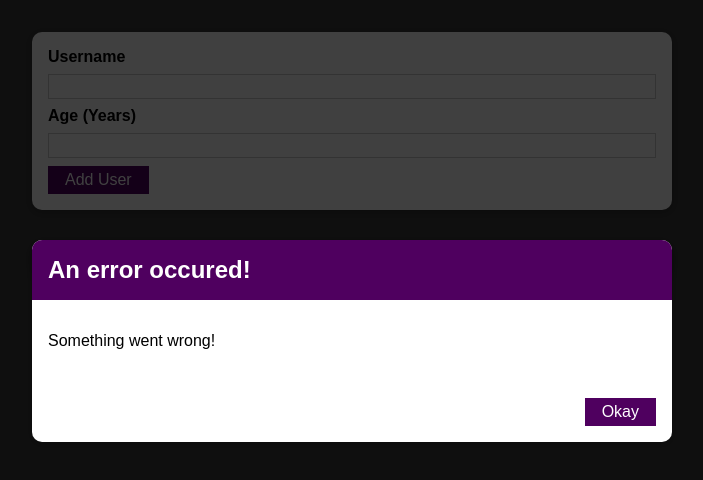
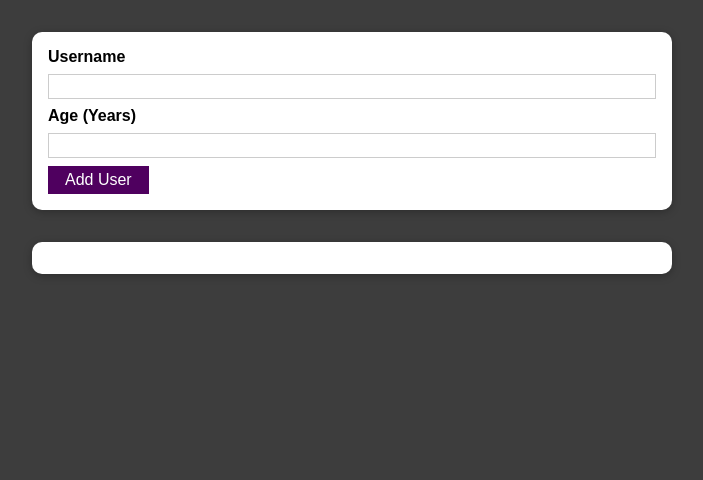
Before and after one commit to NataliaBebebino/users-list, a React (Create React App) app: page / in a window 1280 px wide. Shown: the top 480 px of the page, without its empty margins (288-991 px from the left). Built offline with nearby package versions, Linux system fonts and the light colour scheme.

Commit message:
Manage the error state

```diff
--- a/src/components/UI/ErrorModal.js
+++ b/src/components/UI/ErrorModal.js
@@ -6,7 +6,7 @@ import classes from "./ErrorModal.module.css";
 const ErrorModal = (props) => {
   return (
     <div>
-      <div className={classes.backdrop} />
+      <div className={classes.backdrop} onClick={props.onConfirm} />
       <Card className={classes.modal}>
         <header className={classes.header}>
           <h2>{props.title}</h2>
@@ -15,7 +15,7 @@ const ErrorModal = (props) => {
           <p>{props.message}</p>
         </div>
         <footer className={classes.actions}>
-          <Button>Okay</Button>
+          <Button onClick={props.onConfirm}>Okay</Button>
         </footer>
       </Card>
     </div>
--- a/src/components/Users/AddUser.js
+++ b/src/components/Users/AddUser.js
@@ -7,6 +7,7 @@ import ErrorModal from "../UI/ErrorModal";
 const AddUser = (props) => {
   const [enteredUsername, setEnteredUsername] = useState("");
   const [enteredAge, setEnteredAge] = useState("");
+  const [error, setError] = useState();
   /*
   In case you don't want to use array destructuring:
   const ageUseState = useState("");
@@ -19,11 +20,19 @@ const AddUser = (props) => {
 
     // Here I make sure that both fields of the form are filled out
     if (enteredUsername.trim().length === 0 || enteredAge.trim().length === 0) {
+      setError({
+        title: "Invalid input",
+        message: "Please enter a valid name and age (non-empty values).",
+      });
       return;
     }
 
     if (+enteredAge < 1) {
       // with the "+" +enteredAge I force the variable enteredAge to convert to a number because actually, it is a string
+      setError({
+        title: "Invalid age",
+        message: "Please enter a valid age (> 0).",
+      });
       return;
     }
 
@@ -41,9 +50,13 @@ const AddUser = (props) => {
     setEnteredAge(event.target.value);
   };
 
+  const errorHandler = () => {
+    setError(null); // the idea is to set error to null/ undefined, so that it becomes a falsy value and then the ErrorModal is not displayed.
+  }
+
   return (
     <div>
-      <ErrorModal title="An error occured!" message="Something went wrong!" />
+      {error && <ErrorModal title={error.title} message={error.message} onConfirm={errorHandler}/>} {/*Remember that in this &&, if the first argument is truthy, then it returns the second argument. */}
       <Card className={classes.input}>
         {/* This className here is not coming from the usual attributes of the HTML tags because Card is a customized tag, it's our tag where we defined the className props */}
         <form onSubmit={addUserHandler}>
```
